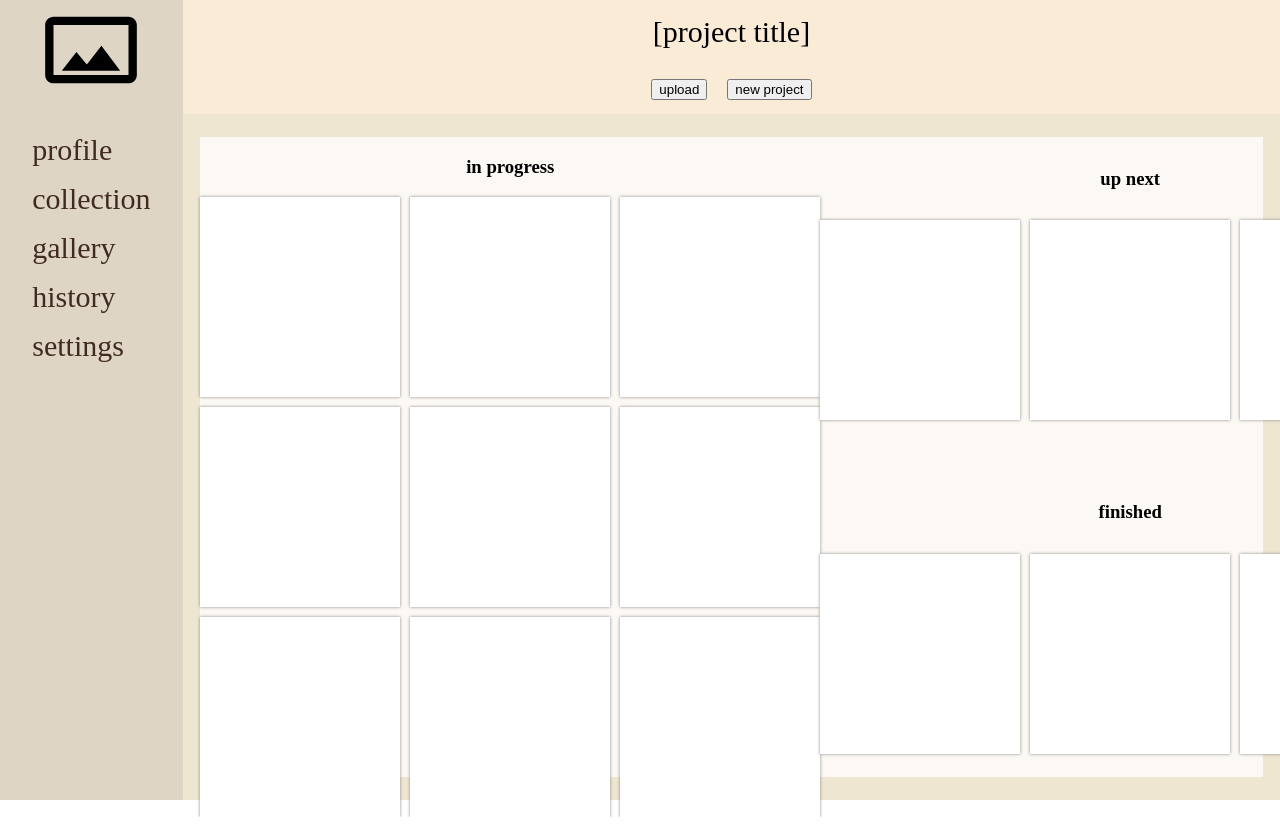
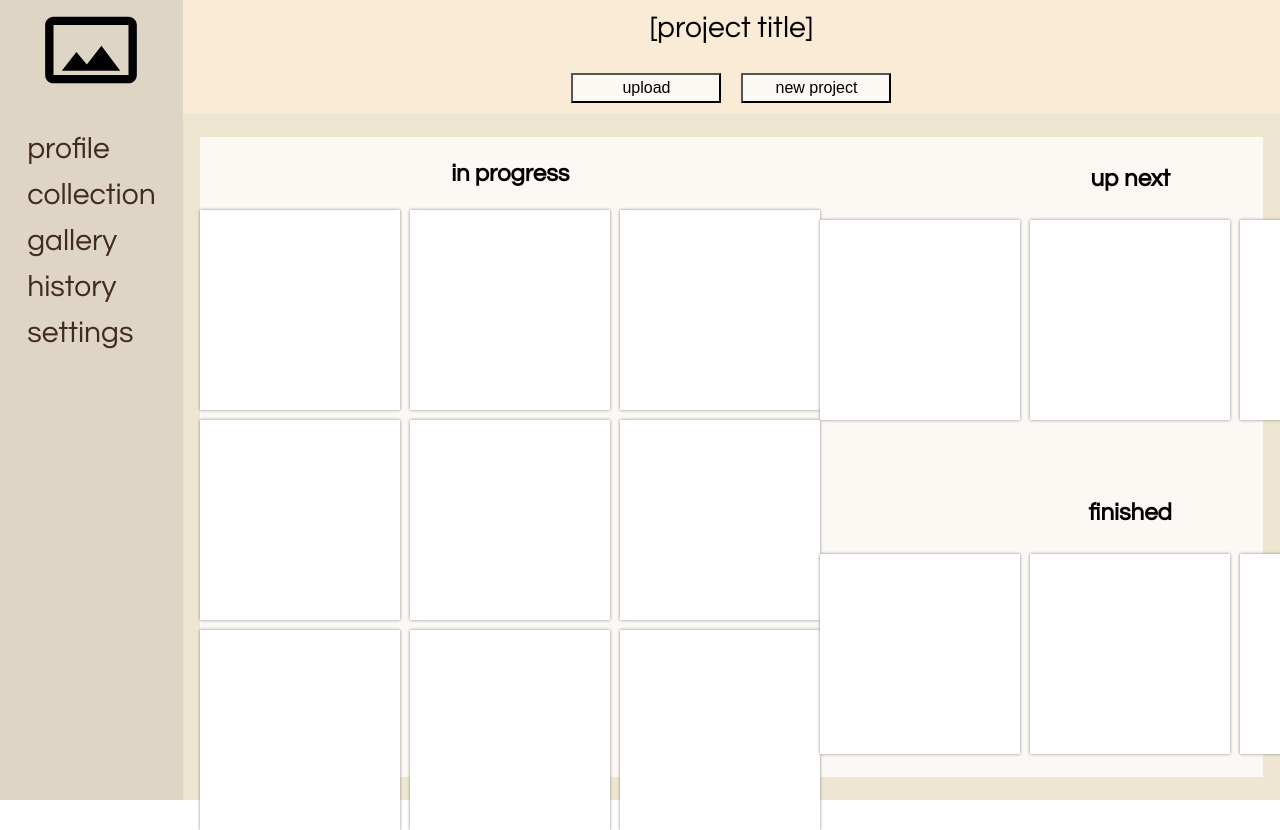
Before and after one commit to mattjmelnick/photo-dashboard, a plain HTML site: page index.html in a window 1280 px wide. Shown: the top 830 px of the page. Drawn offline with Linux system fonts and the light colour scheme.

Commit message:
Change font, add underscore styling for sidebar links, change buttons, add hover movement on cards

```diff
--- a/style.css
+++ b/style.css
@@ -4,6 +4,7 @@ body {
     display: grid;
     grid-template-columns: 1fr 6fr;
     grid-template-rows: 1fr 6fr;
+    font-family: 'Century Gothic';
 }
 
 header {
@@ -13,6 +14,7 @@ header {
     grid-row: 1 / 2;
     grid-column: 2 / 3;
     place-content: center;
+    justify-items: center;
     gap: 30px;
 }
 
@@ -24,6 +26,21 @@ header {
 .header-buttons {
     display: flex;
     gap: 20px;
+}
+
+button {
+    background-color: #fcf8f3;
+    font-size: medium;
+    width: 150px;
+    height: 30px;
+}
+
+button:hover {
+    background-color: #eee6d0;
+}
+
+button:active {
+    background-color: #ded5c4;
 }
 
 .sidebar {
@@ -64,6 +81,10 @@ a {
     color: #402a23;
 }
 
+a:hover {
+    text-decoration: underline;
+}
+
 section {
     background-color: #eee6d0;
     display: flex;
@@ -80,11 +101,19 @@ section {
     width: 83vw;
 }
 
+h3 {
+    font-size: x-large;
+}
+
 .card {
     background-color: white;
     box-shadow: 0px 0 3px #888;
     height: 200px;
     width: 200px;
+}
+
+.card:hover {
+    transform: translate(0, -3px);
 }
 
 .in-progress {
```
